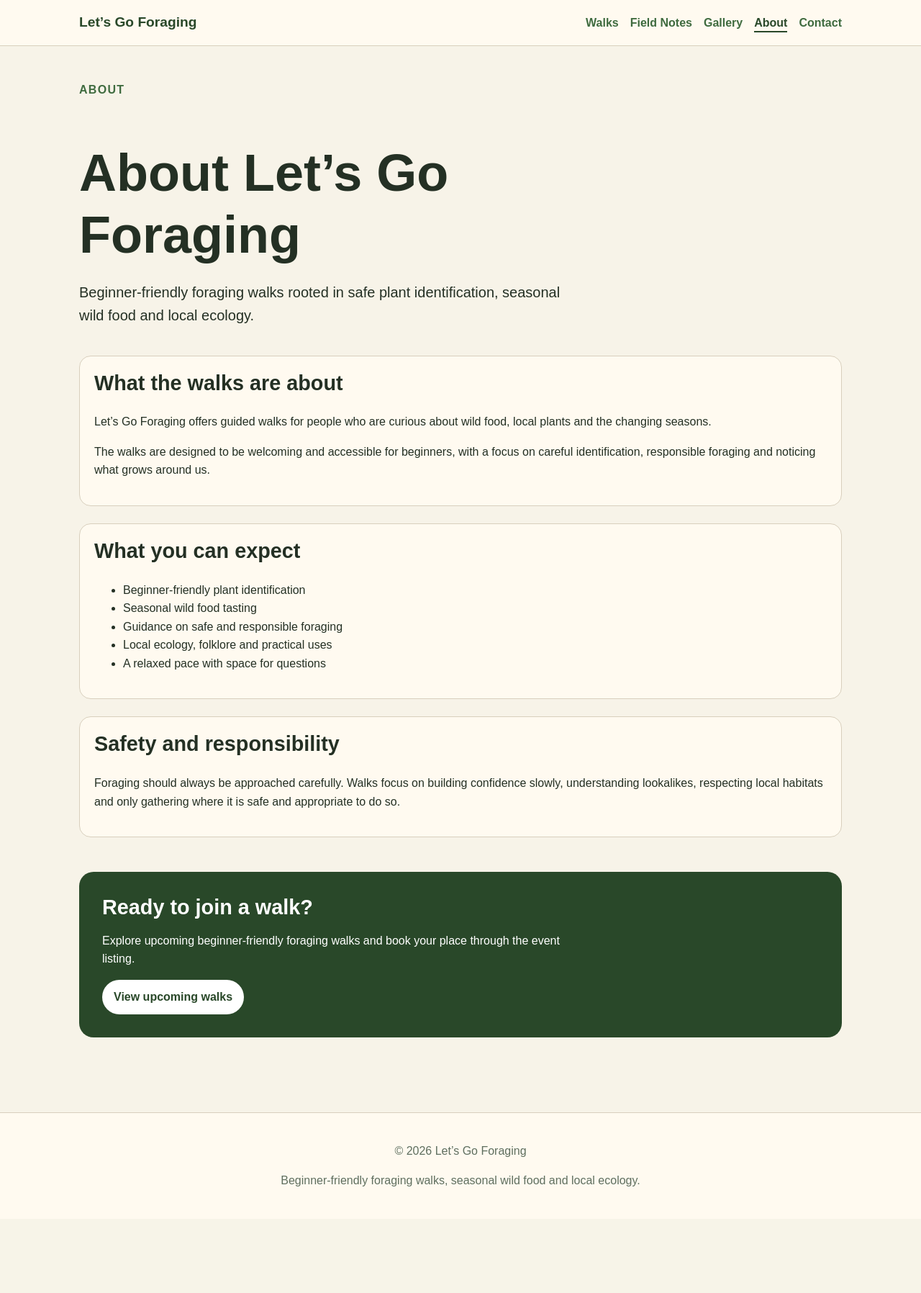
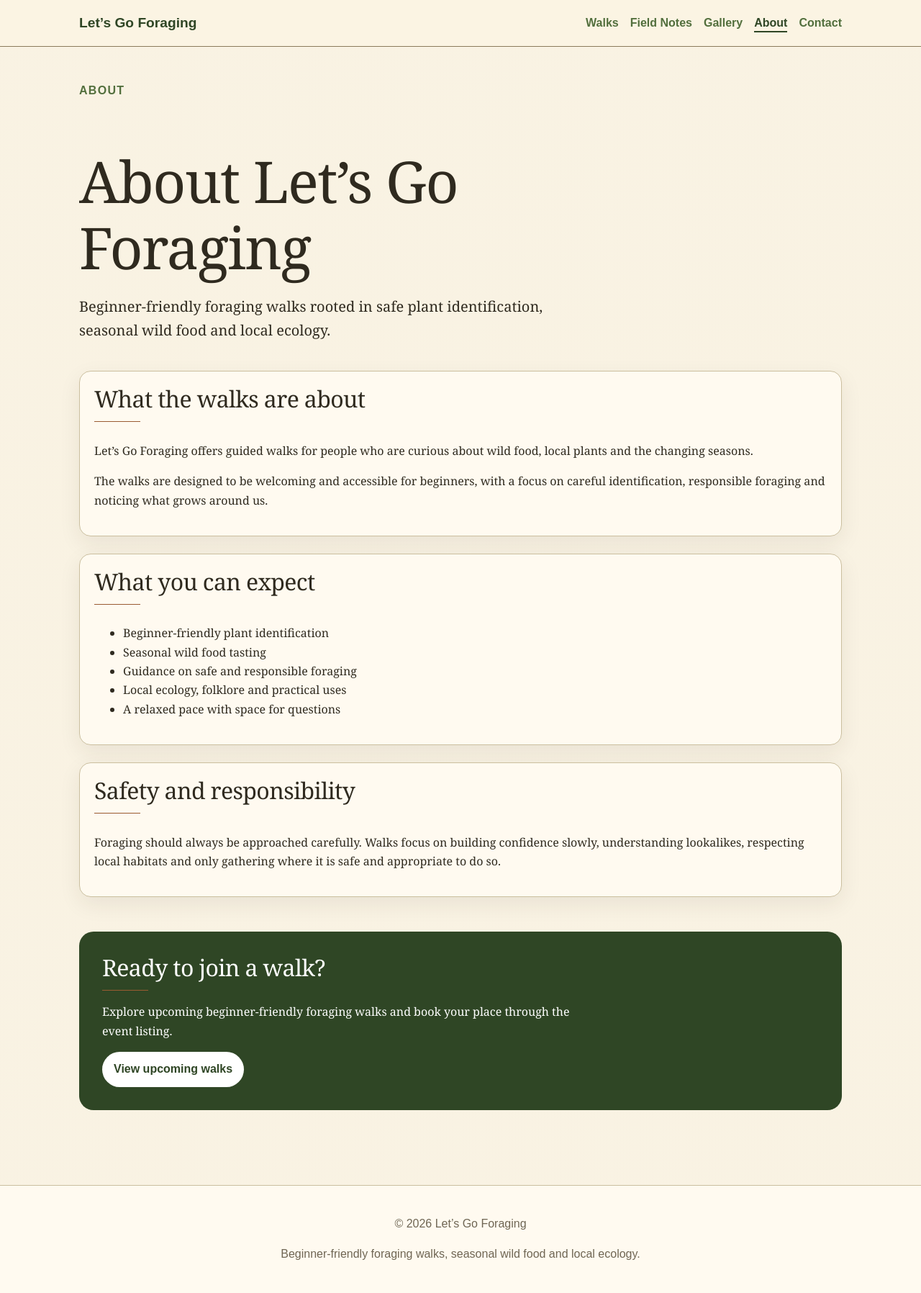
Before and after one commit to hannahashe/letsgoforaging, a Django app: page /about/ in a window 1280 px wide. Shown: the whole page at 72% size. Before the commit the page ends 1648 px from the top, so only its background shows below. Run offline with Django 5.2, Linux system fonts and the light colour scheme.

Commit message:
Enhance CSS variables and styles for improved design consistency and readability

```diff
--- a/core/static/core/css/style.css
+++ b/core/static/core/css/style.css
@@ -1,14 +1,25 @@
+/* Variables */
+
 :root {
-  --colour-bg: #f7f3e8;
+  --colour-bg: #f4ecd8;
   --colour-surface: #fffaf0;
-  --colour-text: #243024;
-  --colour-muted: #5f6f5f;
-  --colour-accent: #3f6b3f;
-  --colour-accent-dark: #294829;
-  --colour-border: #d8cfbd;
+  --colour-paper: #fbf4e3;
+  --colour-text: #2f2a1f;
+  --colour-muted: #6f6654;
+  --colour-accent: #526f3d;
+  --colour-accent-dark: #2f4625;
+  --colour-rust: #9a5b32;
+  --colour-border: #cbbf9f;
+  --colour-border-dark: #8a7b5c;
+
+  --font-body: Georgia, "Times New Roman", serif;
+  --font-ui: Arial, Helvetica, sans-serif;
+
   --space-page: 1.25rem;
   --max-width: 1100px;
 }
+
+/* Global Styles */
 
 * {
   box-sizing: border-box;
@@ -16,10 +27,12 @@
 
 body {
   margin: 0;
-  font-family: Arial, Helvetica, sans-serif;
-  line-height: 1.6;
+  font-family: var(--font-body);
+  line-height: 1.65;
   color: var(--colour-text);
-  background: var(--colour-bg);
+  background:
+    linear-gradient(rgba(255, 250, 240, 0.45), rgba(255, 250, 240, 0.45)),
+    var(--colour-bg);
 }
 
 img {
@@ -38,9 +51,11 @@ a:focus {
 }
 
 header {
-  background: var(--colour-surface);
-  border-bottom: 1px solid var(--colour-border);
+  background: rgba(251, 244, 227, 0.96);
+  border-bottom: 1px solid var(--colour-border-dark);
 }
+
+/* Navigation & Sections */
 
 nav {
   max-width: var(--max-width);
@@ -72,6 +87,15 @@ nav a {
   text-decoration: none;
 }
 
+nav,
+.nav-links,
+.button,
+.eyebrow,
+.back-link,
+.site-footer {
+  font-family: var(--font-ui);
+}
+
 main {
   max-width: var(--max-width);
   margin: 0 auto;
@@ -83,29 +107,41 @@ article {
   margin-bottom: 2.5rem;
 }
 
+/* Headings */
+
 h1,
 h2,
 h3 {
-  line-height: 1.2;
+  line-height: 1.15;
+  font-weight: 500;
+  letter-spacing: -0.02em;
 }
 
 h1 {
-  font-size: clamp(2.25rem, 8vw, 4.5rem);
+  font-size: clamp(2.5rem, 8vw, 5rem);
   margin-bottom: 1rem;
 }
 
 h2 {
   margin-top: 0;
-  font-size: 1.8rem;
+  font-size: 2rem;
 }
+
+h3 {
+  font-size: 1.35rem;
+}
+
+/* Content */
 
 article,
 blockquote,
-figure {
-  background: var(--colour-surface);
+figure,
+.content-panel {
+  background: var(--colour-paper);
   border: 1px solid var(--colour-border);
-  border-radius: 1rem;
-  padding: 1rem;
+  border-radius: 0.35rem;
+  padding: 1.25rem;
+  box-shadow: 0 10px 30px rgba(47, 42, 31, 0.08);
 }
 
 blockquote {
@@ -128,6 +164,8 @@ figcaption {
   font-size: 0.95rem;
 }
 
+/* Footer */
+
 footer {
   background: var(--colour-surface);
   border-top: 1px solid var(--colour-border);
@@ -135,6 +173,8 @@ footer {
   text-align: center;
   color: var(--colour-muted);
 }
+
+/* Buttons */
 
 .button,
 a[href*="ticket"],
@@ -161,6 +201,8 @@ a[href*="book"]:focus {
   color: white;
 }
 
+/* Hero Section */
+
 .hero {
   min-height: 55vh;
   display: grid;
@@ -173,6 +215,8 @@ a[href*="book"]:focus {
   font-size: 1.25rem;
 }
 
+/* Eyebrow */
+
 .eyebrow {
   margin-bottom: 0.5rem;
   color: var(--colour-accent);
@@ -181,9 +225,13 @@ a[href*="book"]:focus {
   text-transform: uppercase;
 }
 
+/* Page Intro */
+
 .page-intro {
   max-width: 760px;
 }
+
+/* Card Grid */
 
 .card-grid {
   display: grid;
@@ -192,8 +240,23 @@ a[href*="book"]:focus {
 }
 
 .card {
-  height: 100%;
+  position: relative;
+  border-left: 4px solid var(--colour-accent);
 }
+
+.card::before {
+  content: "field note";
+  display: inline-block;
+  margin-bottom: 0.75rem;
+  font-family: var(--font-ui);
+  font-size: 0.7rem;
+  font-weight: 700;
+  letter-spacing: 0.12em;
+  text-transform: uppercase;
+  color: var(--colour-rust);
+}
+
+/* Image Cards */
 
 .image-card {
   overflow: hidden;
@@ -206,6 +269,8 @@ a[href*="book"]:focus {
   border-radius: 0.75rem;
 }
 
+/* Detail Page */
+
 .detail-page {
   max-width: 860px;
   margin: 0 auto;
@@ -215,6 +280,8 @@ a[href*="book"]:focus {
   margin-bottom: 2rem;
 }
 
+/* Content Panel */
+
 .content-panel {
   background: var(--colour-surface);
   border: 1px solid var(--colour-border);
@@ -222,6 +289,8 @@ a[href*="book"]:focus {
   padding: 1.25rem;
   margin-bottom: 1.5rem;
 }
+
+/* Detail Meta */
 
 .detail-meta {
   display: grid;
@@ -238,12 +307,16 @@ a[href*="book"]:focus {
   color: var(--colour-accent-dark);
 }
 
+/* Back Link */
+
 .back-link {
   display: inline-block;
   margin-bottom: 1rem;
   font-weight: 700;
   text-decoration: none;
 }
+
+/* Blog Styling */
 
 .prose {
   font-size: 1.05rem;
@@ -252,6 +325,8 @@ a[href*="book"]:focus {
 .prose p {
   margin-bottom: 1.25rem;
 }
+
+/* Further Site Styling */
 
 .site-header {
   position: sticky;
@@ -312,3 +387,14 @@ a[href*="book"]:focus {
   border-bottom: 2px solid var(--colour-accent-dark);
   padding-bottom: 0.2rem;
 }
+
+/* Botanical divider */
+
+section > h2::after {
+  content: "";
+  display: block;
+  width: 4rem;
+  height: 1px;
+  margin-top: 0.75rem;
+  background: var(--colour-rust);
+}
```
